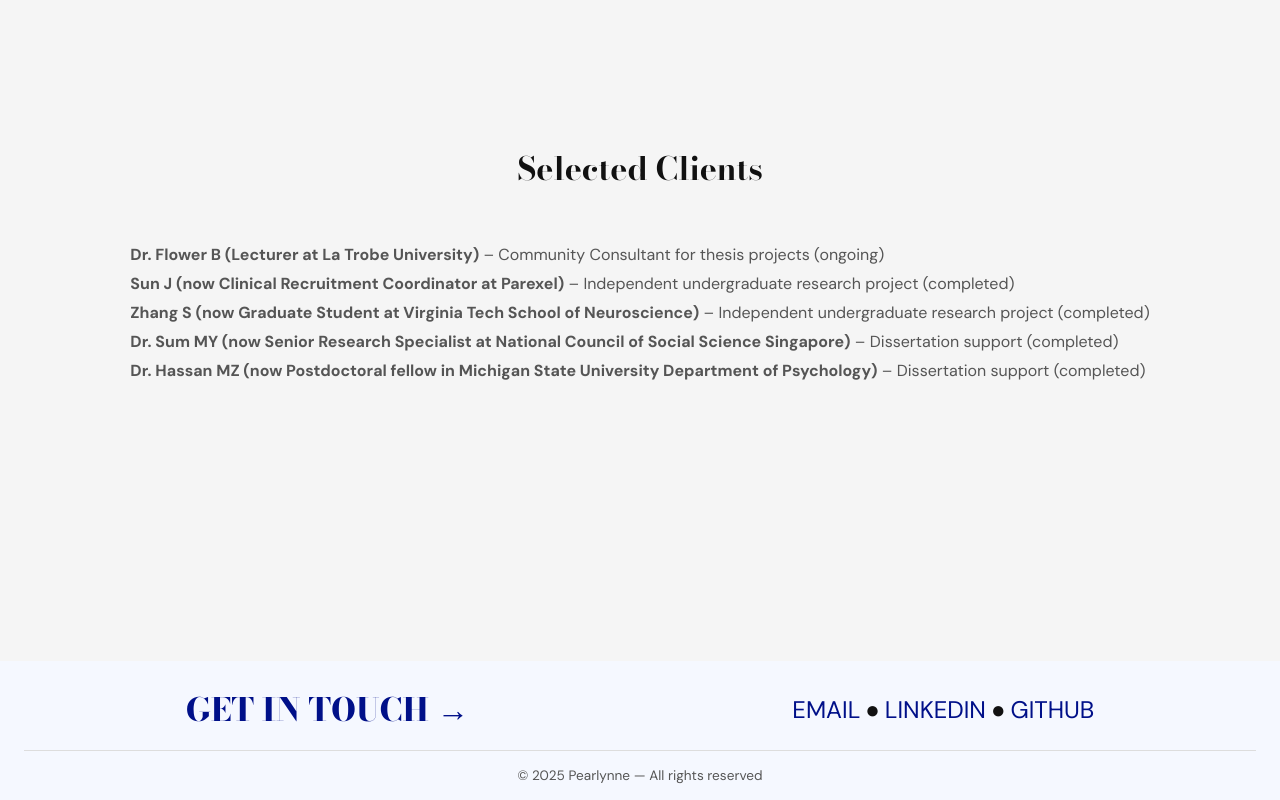
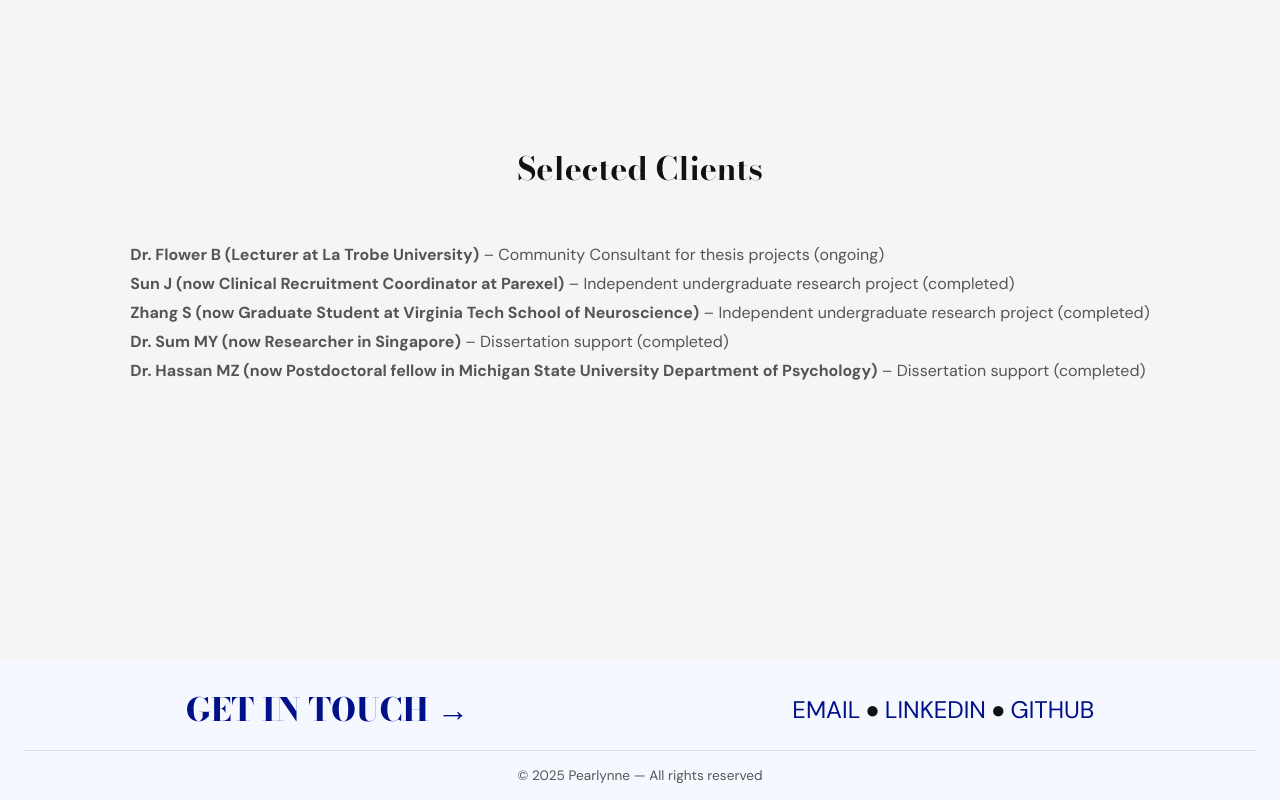
Before and after one commit to pearlynne/pearlynne.github.io, a React (Vite) app: page /consulting in a window 1280 px wide. Shown: the part 1739-2539 px from the top of the page. Built offline with nearby package versions, Linux system fonts and the light colour scheme; a web font is replaced by a local one.

Commit message:
Remove unused class names

```diff
--- a/src/pages/consulting.jsx
+++ b/src/pages/consulting.jsx
@@ -6,7 +6,7 @@ function Consulting() {
       <div className={styles.snapContainer}>
 
         {/* ===== Introduction =====*/}
-        <section className={`${styles.section} ${styles.intro}`}>
+        <section className={styles.intro}>
           <div className={styles.introContent}>
             <h1 className={styles.title}>Consulting</h1>
             <p className={styles.subtitle}>
@@ -32,7 +32,7 @@ function Consulting() {
         </section>
 
         {/* ===== Services Accordion =====*/}
-        <section className={`${styles.section} ${styles.services}`}>
+        <section className={styles.services}>
           <h2 className={styles.sectionTitle}>Services offered</h2>
           <div className={styles.accordion}>
             <details>
@@ -87,7 +87,7 @@ function Consulting() {
         </section>
 
         {/* ===== Past Clients / Collaborators =====*/}
-        <section className={`${styles.section} ${styles.clients}`}>
+        <section className={styles.clients}>
           <h2 className={styles.sectionTitle}>Selected Clients</h2>
           <ul className={styles.clientList}>
             <li>
@@ -109,8 +109,7 @@ function Consulting() {
             </li>
             <li>
               <strong>
-                Dr. Sum MY (now Senior Research Specialist at National Council
-                of Social Science Singapore)
+                Dr. Sum MY (now Researcher in Singapore)
               </strong>{" "}
               – Dissertation support (completed)
             </li>
```
